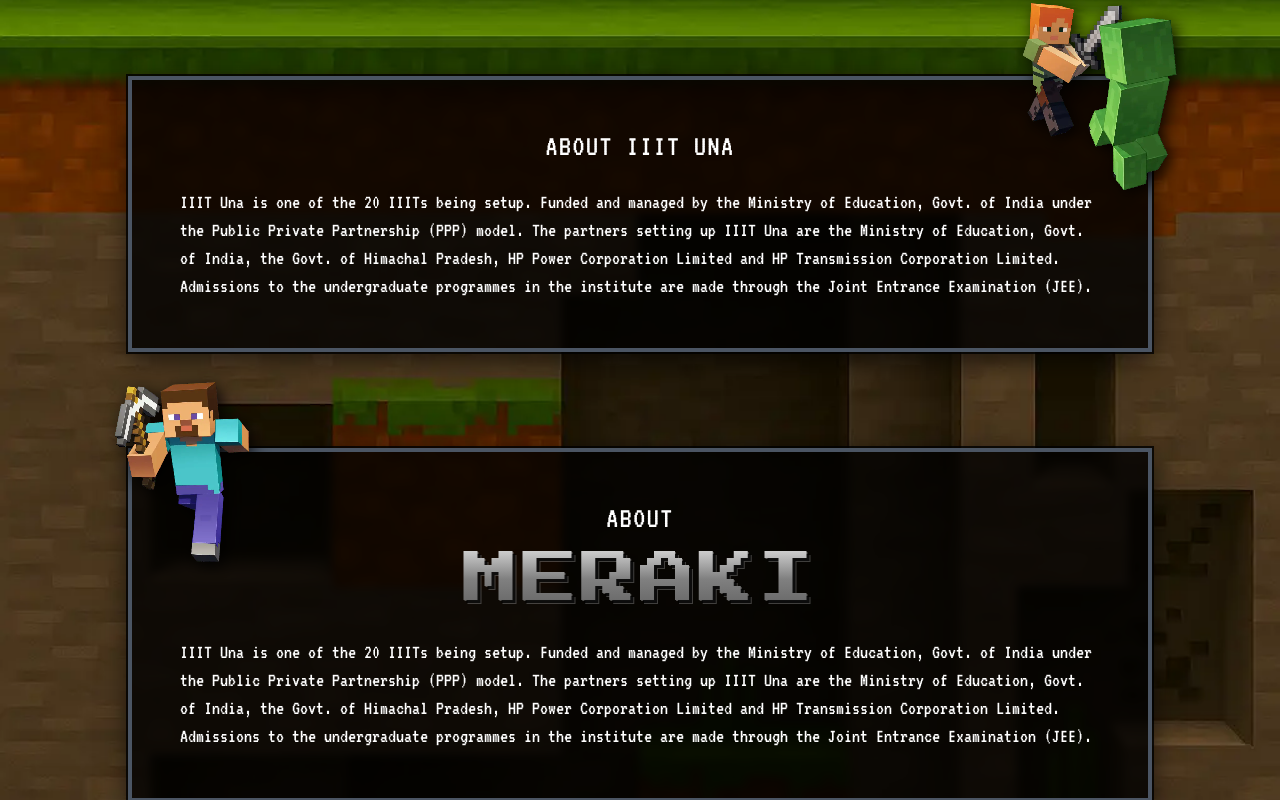
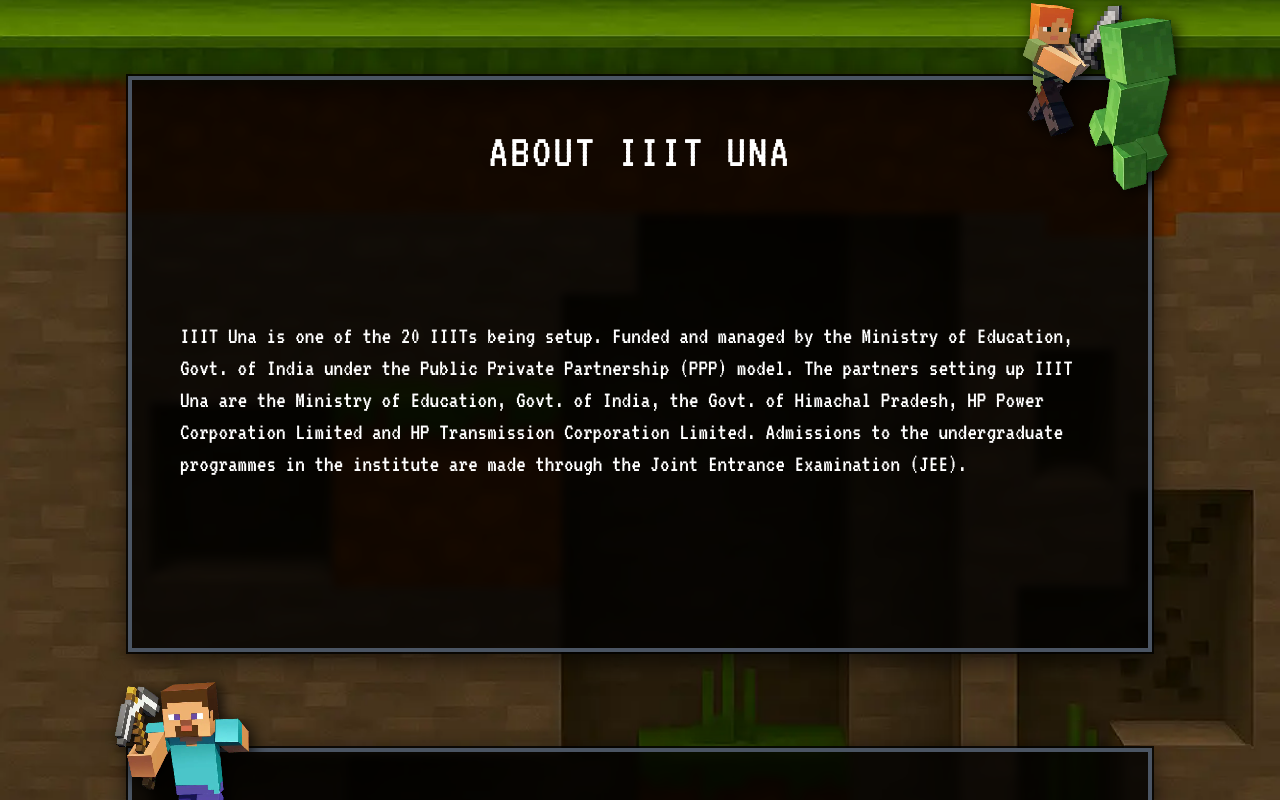
Before and after one commit to ysinghc/meraki-26, a React (Vite) app: page / in a window 1280 px wide. Shown: the part 820-1620 px from the top of the page. Built offline with nearby package versions, Linux system fonts and the light colour scheme.

Commit message:
fixed the about boxes

```diff
--- a/src/components/About.jsx
+++ b/src/components/About.jsx
@@ -26,8 +26,9 @@
                 <div className="flex flex-col gap-20 md:gap-24 max-w-5xl mx-auto w-full">
 
                     {/* About IIIT UNA Card */}
+                    <div className="aspect-video w-full">
                         <motion.div
-                        className="bg-black/80 backdrop-blur-sm border-4 border-gray-600 shadow-2xl p-8 md:p-10 lg:p-12 relative"
+                            className="bg-black/80 backdrop-blur-sm border-4 border-gray-600 shadow-2xl p-8 md:p-10 lg:p-12 relative h-full flex flex-col"
                             initial={{ opacity: 0, y: 50 }}
                             whileInView={{ opacity: 1, y: 0 }}
                             viewport={{ once: true, margin: "-100px" }}
@@ -56,7 +57,7 @@
                             </motion.div>
 
                         <motion.h2
-                            className="font-terminal text-white tracking-wider uppercase text-center text-xl md:text-2xl lg:text-3xl mb-4"
+                            className="font-terminal text-white tracking-wider uppercase text-center text-2xl md:text-4xl lg:text-5xl mb-6"
                             initial={{ opacity: 0, y: 20 }}
                             whileInView={{ opacity: 1, y: 0 }}
                             viewport={{ once: true }}
@@ -65,21 +66,23 @@
                             ABOUT IIIT UNA
                         </motion.h2>
                         <motion.div
-                            className="mt-6"
+                            className="mt-auto flex-1 flex flex-col justify-center"
                             initial={{ opacity: 0 }}
                             whileInView={{ opacity: 1 }}
                             viewport={{ once: true }}
                             transition={{ duration: 0.6, delay: 0.4 }}
                         >
-                            <p className="text-white font-terminal leading-relaxed text-base md:text-lg lg:text-xl">
+                            <p className="text-white font-terminal leading-relaxed text-lg md:text-xl lg:text-2xl">
                                 {ABOUT_IIIT_UNA}
                             </p>
                         </motion.div>
                         </motion.div>
+                    </div>
 
                     {/* About MERAKI Card */}
+                    <div className="aspect-video w-full">
                         <motion.div
-                        className="bg-black/80 backdrop-blur-sm border-4 border-gray-600 shadow-2xl p-8 md:p-10 lg:p-12 relative"
+                            className="bg-black/80 backdrop-blur-sm border-4 border-gray-600 shadow-2xl p-8 md:p-10 lg:p-12 relative h-full flex flex-col"
                             initial={{ opacity: 0, y: 50 }}
                             whileInView={{ opacity: 1, y: 0 }}
                             viewport={{ once: true, margin: "-100px" }}
@@ -108,7 +111,7 @@
                             </motion.div>
 
                         <motion.h2
-                            className="font-terminal text-white tracking-wider uppercase text-center text-xl md:text-2xl lg:text-3xl mb-2"
+                            className="font-terminal text-white tracking-wider uppercase text-center text-2xl md:text-4xl lg:text-5xl mb-2"
                             initial={{ opacity: 0, y: 20 }}
                             whileInView={{ opacity: 1, y: 0 }}
                             viewport={{ once: true }}
@@ -123,7 +126,7 @@
                             viewport={{ once: true }}
                             transition={{ duration: 0.5, delay: 0.3 }}
                             style={{
-                                fontSize: 'clamp(2rem, 6vw, 3.5rem)',
+                                fontSize: 'clamp(2.5rem, 8vw, 4rem)',
                                 background: 'linear-gradient(180deg, #e0e0e0 0%, #808080 50%, #606060 100%)',
                                 WebkitBackgroundClip: 'text',
                                 WebkitTextFillColor: 'transparent',
@@ -137,17 +140,18 @@
                             MERAKI
                         </motion.h3>
                         <motion.div
-                            className="mt-6"
+                            className="mt-auto flex-1 flex flex-col justify-center"
                             initial={{ opacity: 0 }}
                             whileInView={{ opacity: 1 }}
                             viewport={{ once: true }}
                             transition={{ duration: 0.6, delay: 0.4 }}
                         >
-                            <p className="text-white font-terminal leading-relaxed text-base md:text-lg lg:text-xl">
+                            <p className="text-white font-terminal leading-relaxed text-lg md:text-xl lg:text-2xl">
                                 {ABOUT_MERAKI}
                             </p>
                         </motion.div>
                         </motion.div>
+                    </div>
 
                 </div>
             </div>
```
Lines whose indentation alone changed are shown as unchanged.
